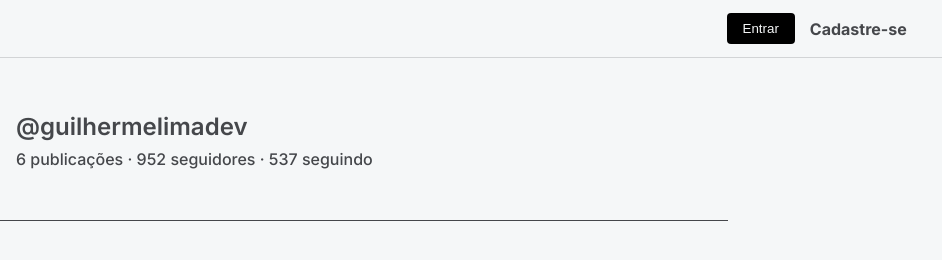
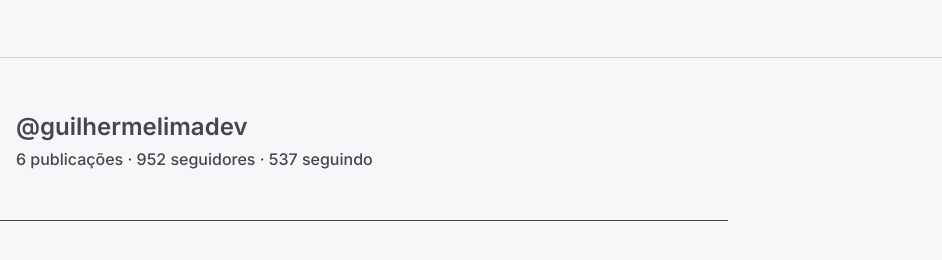
Before and after one commit to luacarol/frontend_flamefinder, a website built with Parcel: page index.html in a window 1280 px wide. Shown: the full height of the page, 338-1280 px from the left. Built offline with nearby package versions, Linux system fonts and the light colour scheme; no server answers.

Commit message:
removendo a div nav-links

```diff
--- a/assets/style.css
+++ b/assets/style.css
@@ -58,41 +58,6 @@ body {
 .navbar .logo strong {
     font-weight: 700;
     color: #45474b;
-}
-
-.nav-links {
-    display: flex;
-    align-items: center;
-    gap: 0.9375rem;
-    margin-right: 1rem;
-}
-
-/* Botão de Login */
-.login-btn {
-    background-color: black;
-    color: var(--secondary-color);
-    border: none;
-    padding: 0.5rem 1rem;
-    border-radius: var(--border-radius-small);
-    cursor: pointer;
-    transition: background-color var(--transition-fast);
-}
-
-.login-btn:hover {
-    background-color: var(--tertiary-color);
-    color: var(--secondary-color);
-}
-
-/* Link de Cadastro */
-.signup-link {
-    color: var(--primary-color);
-    text-decoration: none;
-    font-weight: bold;
-    transition: color var(--transition-fast);
-}
-
-.signup-link:hover {
-    color: var(--tertiary-color);
 }
 
 /* Profile */
@@ -211,11 +176,6 @@ body {
         font-size: 1.5rem;
     }
 
-    .nav-links {
-        gap: 0.9rem;
-        font-size: 0.75rem;
-    }
-
     .profile-pic {
         width: 4rem;
         height: 4rem;
--- a/index.html
+++ b/index.html
@@ -13,10 +13,6 @@
         <nav class="navbar">
             <div class="logo">
                 Insta<strong>bytes</strong>
-            </div>
-            <div class="nav-links">
-                <button class="login-btn" aria-label="Entrar">Entrar</button>
-                <a href="#" class="signup-link" aria-label="Cadastre-se">Cadastre-se</a>
             </div>
         </nav>
     </header>
```
